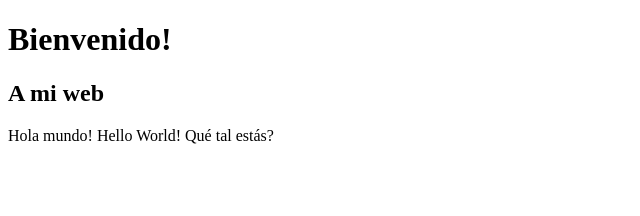
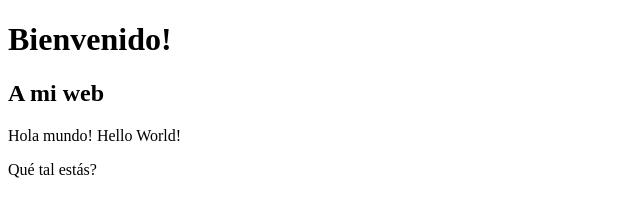
Before and after one commit to alvarosperez/pazw_web_1, a plain HTML site: page index.html in a window 1280 px wide. Shown: the whole page, without its empty margins (0-640 px from the left). Drawn offline with Linux system fonts and the light colour scheme.

Commit message:
added paragraphs

```diff
--- a/index.html
+++ b/index.html
@@ -8,6 +8,7 @@
 <body>
     <h1>Bienvenido!</h1>
     <h2>A mi web</h2>
-    Hola mundo! Hello World! Qué tal estás?
+    <p>Hola mundo! Hello World!</p>
+    <p>Qué tal estás?</p>
 </body>
 </html>
```
